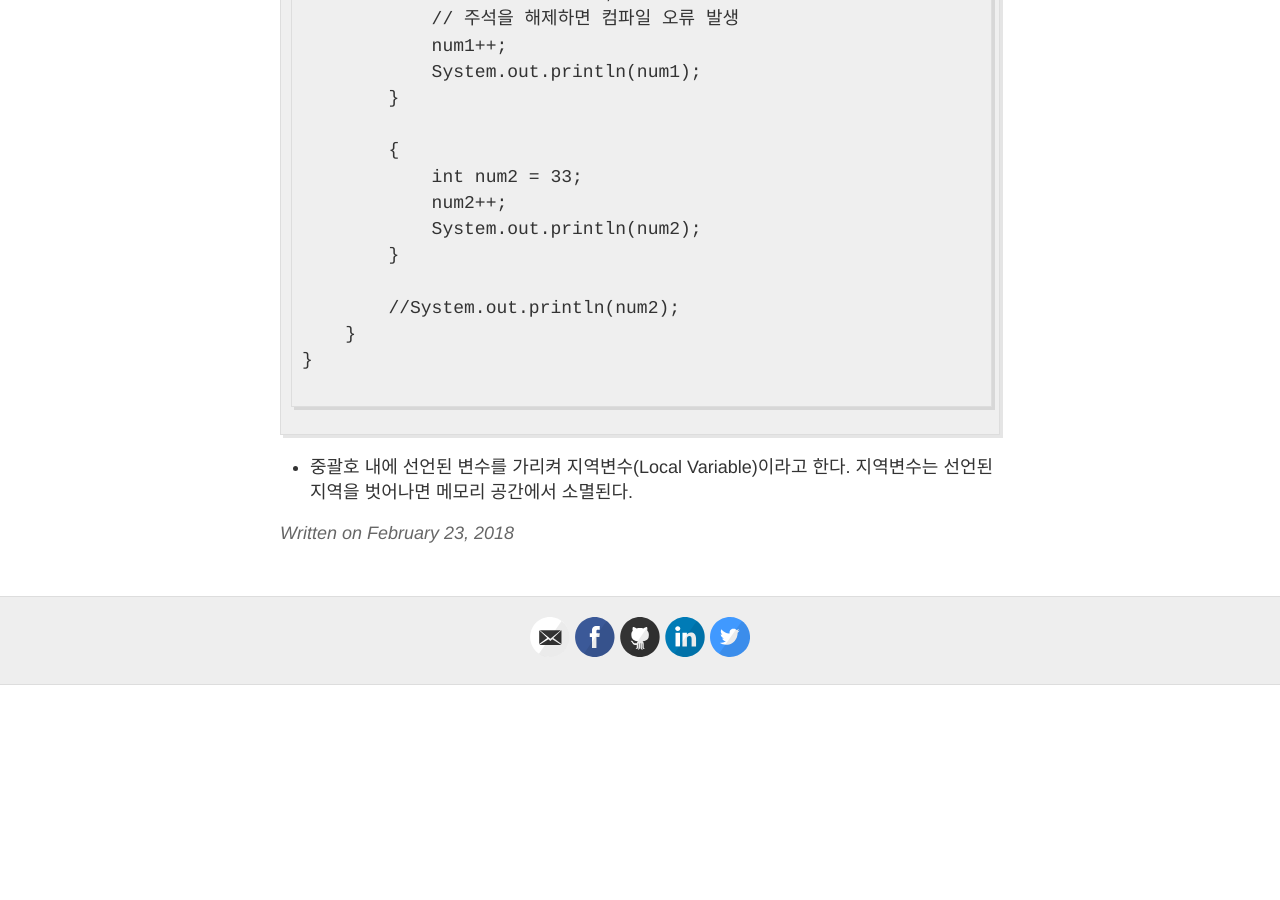
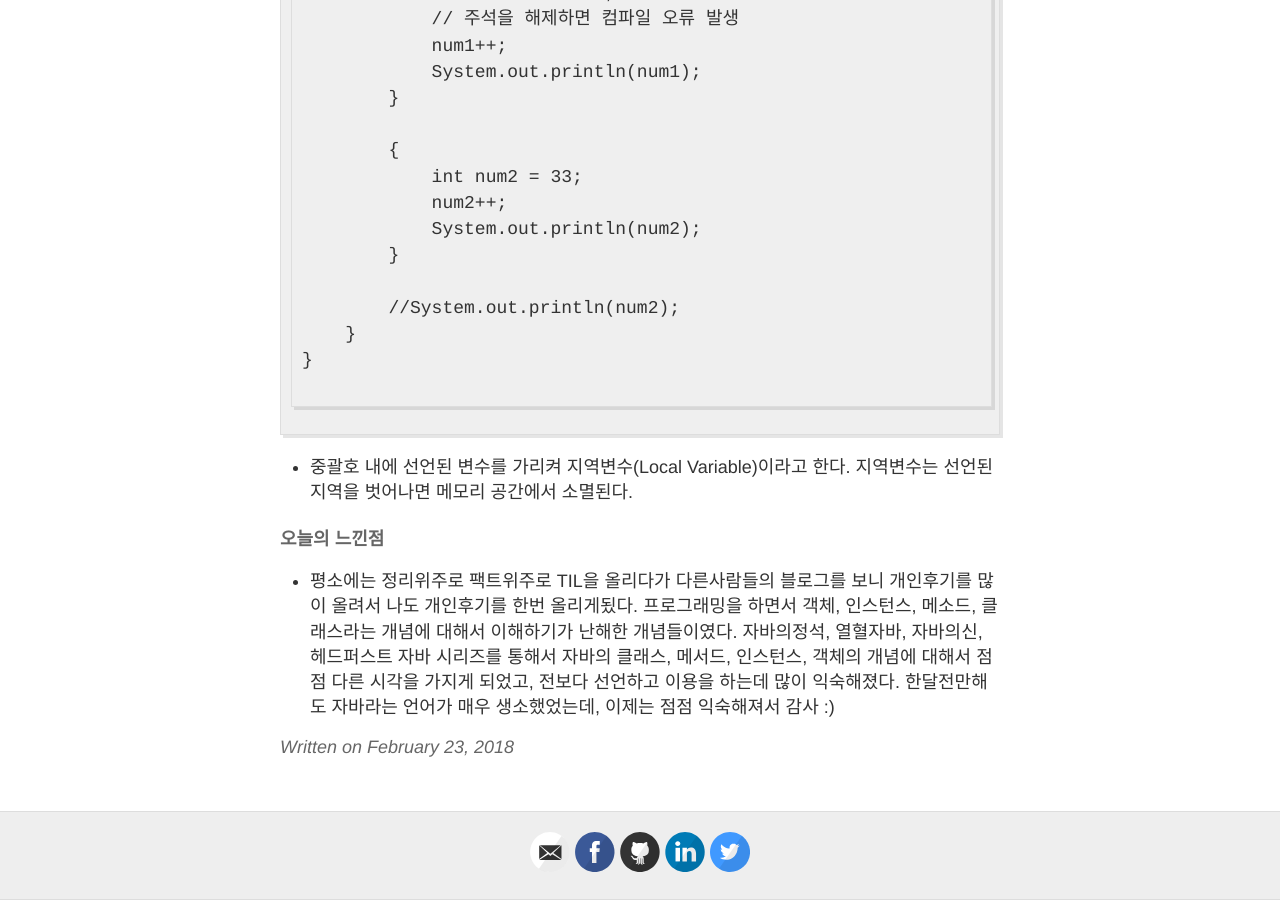
Before and after one commit to jaeyeon93/jaeyeon93.github.io, a Jekyll site: the page built from _posts/2018-2-23-TIL.md, in a window 1280 px wide and 900 px high, scrolled down 2739 px. Built offline with Jekyll 4.4.1, drawn with Linux system fonts in a browser that asks for light colours; before the commit the page ends 3424 px from its top, so only the background shows below that.

Commit message:
TIL 후기 업로드

````diff
--- a/_posts/2018-2-23-TIL.md
+++ b/_posts/2018-2-23-TIL.md
@@ -112,3 +112,6 @@ public class LocalVaribale {
 ```
 
 - 중괄호 내에 선언된 변수를 가리켜 지역변수(Local Variable)이라고 한다. 지역변수는 선언된 지역을 벗어나면 메모리 공간에서 소멸된다.
+
+#### 오늘의 느낀점
+- 평소에는 정리위주로 팩트위주로 TIL을 올리다가 다른사람들의 블로그를 보니 개인후기를 많이 올려서 나도 개인후기를 한번 올리게됬다. 프로그래밍을 하면서 객체, 인스턴스, 메소드, 클래스라는 개념에 대해서 이해하기가 난해한 개념들이였다. 자바의정석, 열혈자바, 자바의신, 헤드퍼스트 자바 시리즈를 통해서 자바의 클래스, 메서드, 인스턴스, 객체의 개념에 대해서 점점 다른 시각을 가지게 되었고, 전보다 선언하고 이용을 하는데 많이 익숙해졌다. 한달전만해도 자바라는 언어가 매우 생소했었는데, 이제는 점점 익숙해져서 감사 :)
````
